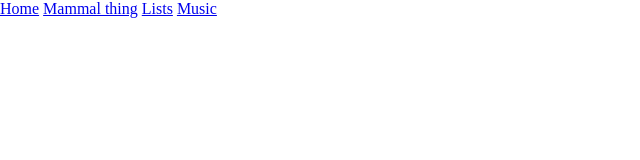
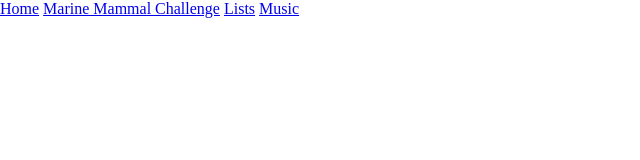
Before and after one commit to 10001FlyingPigs/hello-world, a plain HTML site: page index.html in a window 1280 px wide. Shown: the whole page, without its empty margins (0-640 px from the left). Drawn offline with Linux system fonts and the light colour scheme.

Commit message:
changed names

```diff
--- a/index.html
+++ b/index.html
@@ -11,7 +11,7 @@
 
     <div class="topnav">
         <a class="active" href="#home">Home</a>
-        <a href="mammals/index.html">Mammal thing</a>
+        <a href="marine-mammal-challenge/index.html">Marine Mammal Challenge</a>
         <a href="lists/index.html">Lists</a>
         <a href="music/index.html">Music</a>
       </div>
```
Also changed, not shown: codepen-challenge/index.html (renamed from music/index.html), codepen-challenge/styles.css (renamed from music/styles.css), junior-developer-challenge/index.html (renamed from challenge8/index.html), junior-developer-challenge/styles.css (renamed from challenge8/styles.css), lists-challenge/index.html (renamed from lists/index.html), lists-challenge/styles.css (renamed from lists/styles.css), madlibs-challenge/images/kermit.png (renamed from challenge7/images/kermit.png), madlibs-challenge/index.html (renamed from challenge7/index.html), madlibs-challenge/styles.css (added), marine-mammal-challenge/index.html (renamed from mammals/index.html), marine-mammal-challenge/random.js (added), marine-mammal-challenge/styles.css (renamed from mammals/styles.css), nested-elements-challenge/index.html (renamed from NestedElements/index.html), nested-elements-challenge/styles.css (renamed from NestedElements/styles.css), 8 other files.
